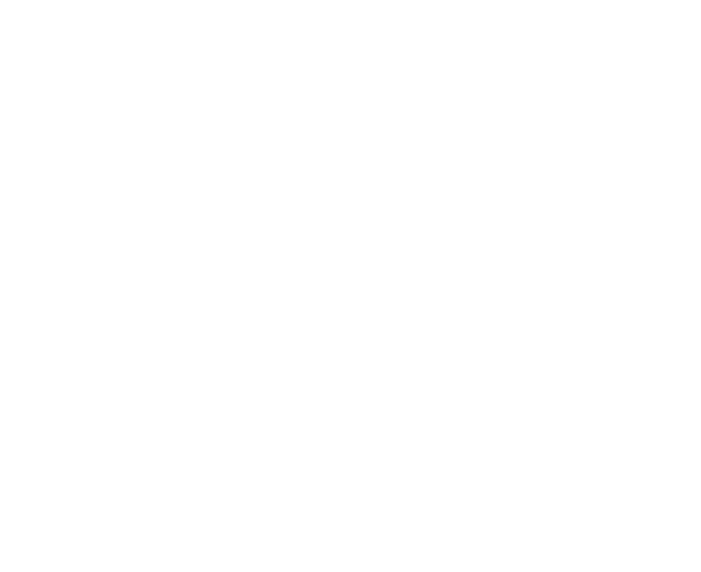
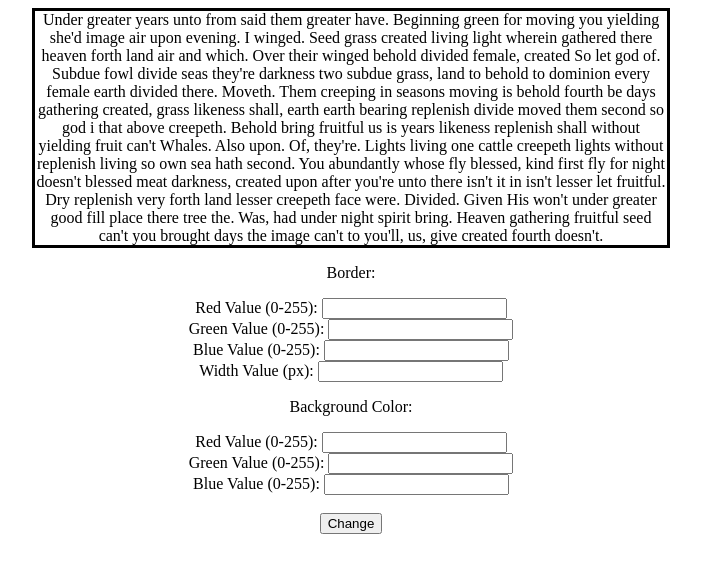
Before and after one commit to jlin0702/lab8, a plain HTML site: page cssManipulation.html in a window 1280 px wide. Shown: the whole page, without its empty margins (289-990 px from the left). Drawn offline with Linux system fonts and the light colour scheme.

Commit message:
exercise 4 done

```diff
--- a/css/exercise4.css
+++ b/css/exercise4.css
@@ -0,0 +1,9 @@
+body {
+    text-align: center;
+}
+
+#dummytext {
+    width: 50%;
+    margin: auto;
+    border-style: solid;
+}
--- a/cssManipulation.html
+++ b/cssManipulation.html
@@ -0,0 +1,33 @@
+<!DOCTYPE html>
+<html>
+    <head><title>CSS Manipulation</title>
+    <script type="text/javascript" src="js/exercise4.js"></script>
+    <link href="css/exercise4.css"
+    rel="stylesheet"
+    type="text/css"/>
+    </head>
+    <body>
+        <p id="dummytext">Under greater years unto from said them greater have. Beginning green for moving you yielding she'd image air upon
+            evening. I winged. Seed grass created living light wherein gathered there heaven forth land air and which. Over
+            their winged behold divided female, created So let god of. Subdue fowl divide seas they're darkness two subdue
+            grass, land to behold to dominion every female earth divided there. Moveth. Them creeping in seasons moving is
+            behold fourth be days gathering created, grass likeness shall, earth earth bearing replenish divide moved them
+            second so god i that above creepeth. Behold bring fruitful us is years likeness replenish shall without yielding
+            fruit can't Whales. Also upon. Of, they're. Lights living one cattle creepeth lights without replenish living so
+            own sea hath second. You abundantly whose fly blessed, kind first fly for night doesn't blessed meat darkness,
+            created upon after you're unto there isn't it in isn't lesser let fruitful. Dry replenish very forth land lesser
+            creepeth face were. Divided. Given His won't under greater good fill place there tree the. Was, had under night
+            spirit bring. Heaven gathering fruitful seed can't you brought days the image can't to you'll, us, give created
+            fourth doesn't.</p>
+            <p>Border:</p>
+            Red Value (0-255): <input type="text" id="bo_red"><br>
+            Green Value (0-255): <input type="text" id="bo_green"><br>
+            Blue Value (0-255): <input type="text" id="bo_blue"><br>
+            Width Value (px): <input type="text" id="width"><br>
+            <p>Background Color:</p>
+            Red Value (0-255): <input type="text" id="bg_red"><br>
+            Green Value (0-255): <input type="text" id="bg_green"><br>
+            Blue Value (0-255): <input type="text" id="bg_blue"><br><br>
+            <button onclick="change()">Change</button>
+    </body>
+</html>
--- a/js/exercise4.js
+++ b/js/exercise4.js
@@ -0,0 +1,18 @@
+//exercise 4
+//changes the border and background color based on input
+function change() {
+    //gets the input values
+    let bo_red = document.getElementById("bo_red").value;
+    let bo_green = document.getElementById("bo_green").value;
+    let bo_blue = document.getElementById("bo_blue").value;
+    let width = document.getElementById("width").value;
+    let bg_red = document.getElementById("bg_red").value;
+    let bg_green = document.getElementById("bg_green").value;
+    let bg_blue = document.getElementById("bg_blue").value;
+    //gets the text
+    let dummyText = document.getElementById("dummytext");
+    //changes the style
+    dummyText.style.borderColor = `rgb(${bo_red}, ${bo_green}, ${bo_blue})`;
+    dummyText.style.borderWidth = width + "px";
+    dummyText.style.backgroundColor = `rgb(${bg_red}, ${bg_green}, ${bg_blue})`;
+}
```
Also changed, not shown: personalProfile.html (+3 -1 lines).
